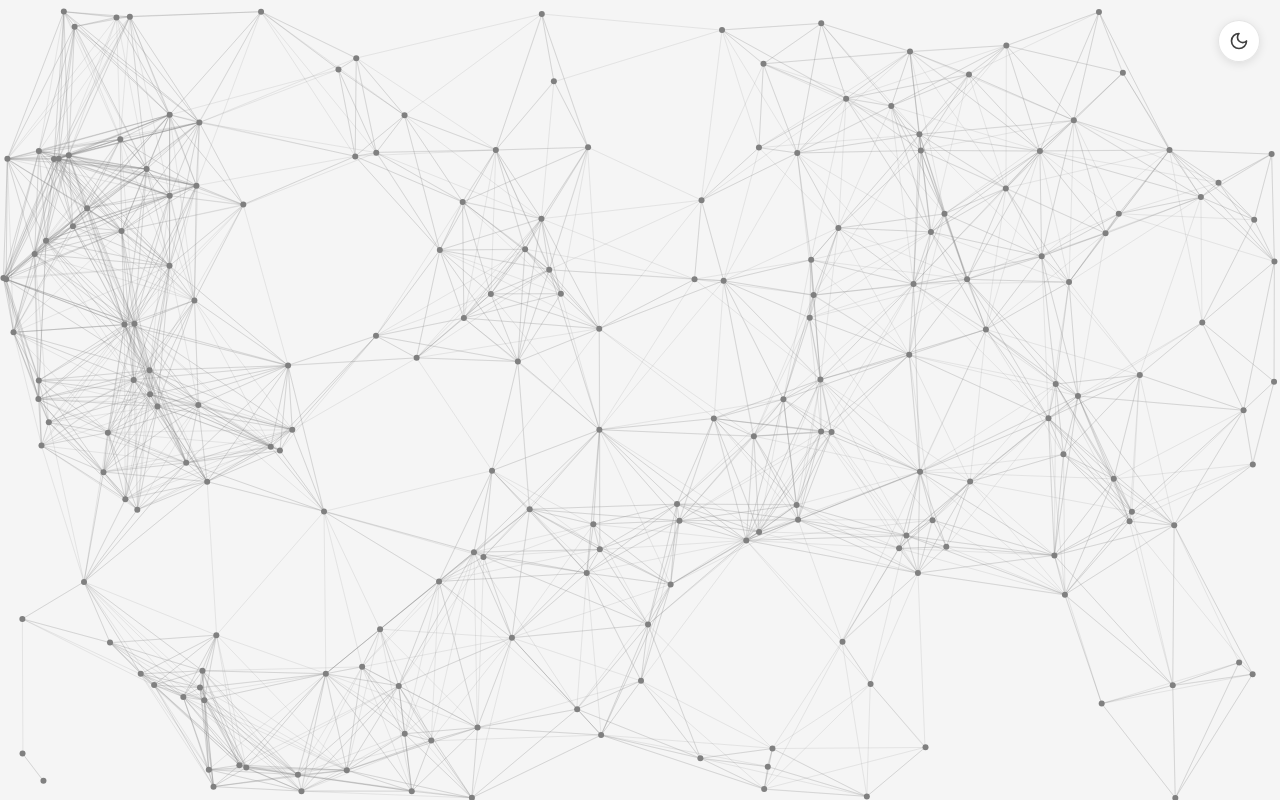
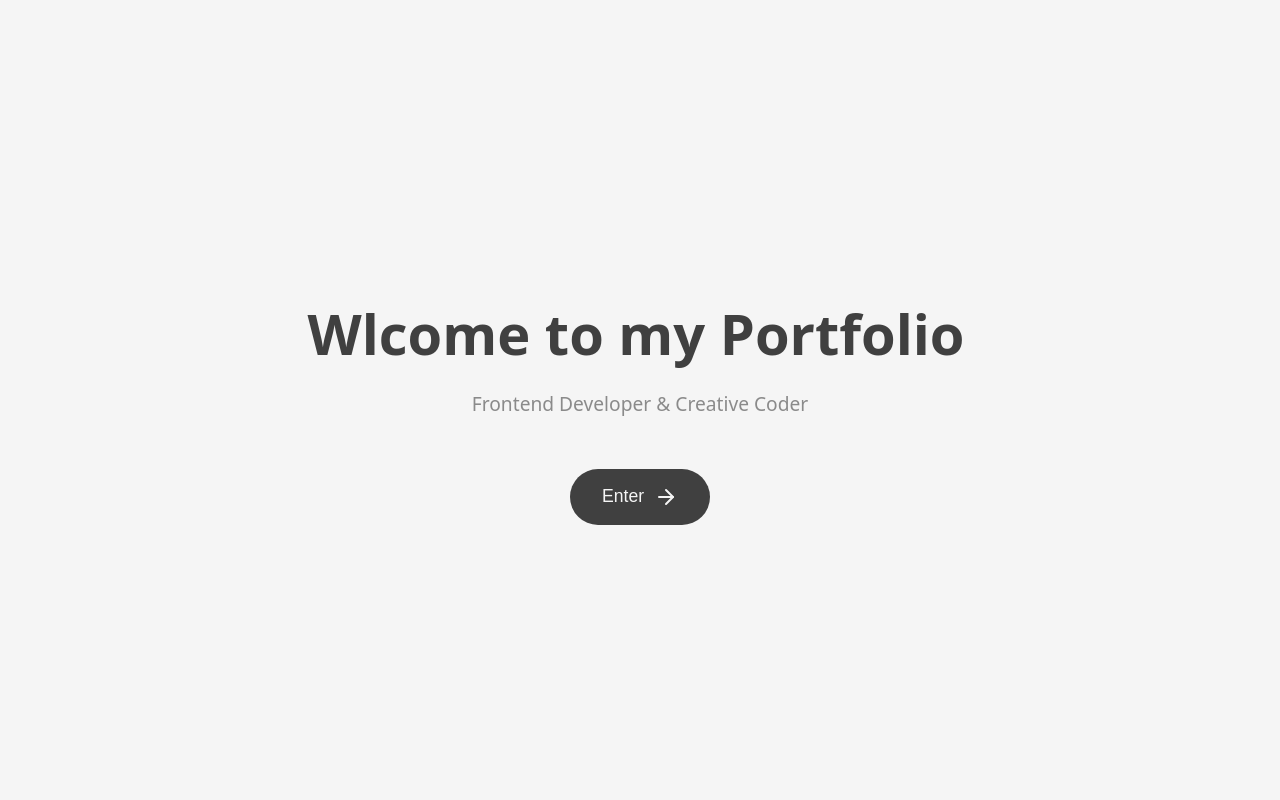
Before and after one commit to dobronx06/my-portfolio, a React (Create React App) app in the folder portfolio1/: page /welcome in a window 1280 px wide. Before the commit this address had no page. Built offline with nearby package versions, Linux system fonts and the light colour scheme.

Commit message:
[add] welcom

```diff
--- a/portfolio1/src/App.css
+++ b/portfolio1/src/App.css
@@ -100,3 +100,17 @@ body, html {
 * {
   transition: background-color 0.3s ease, color 0.3s ease, border-color 0.3s ease, box-shadow 0.3s ease;
 }
+
+.App {
+  min-height: 100vh;
+  position: relative;
+}
+
+.background-container {
+  position: fixed;
+  top: 0;
+  left: 0;
+  width: 100%;
+  height: 100%;
+  z-index: -1;
+}
--- a/portfolio1/src/App.js
+++ b/portfolio1/src/App.js
@@ -1,30 +1,54 @@
 import './App.css';
-import { BrowserRouter as Router, Routes, Route } from 'react-router-dom';
+import React, { useState } from 'react';
+import { BrowserRouter as Router, Routes, Route, Navigate } from 'react-router-dom';
 import Home from './components/pages/Home';
 import Contact from './components/pages/Contact';
 import Resume from './components/pages/Resume';
 import About from './components/pages/About';
 import NetworkAnimation from './components/Background/particleEffect.js';
 import ThemeToggle from './components/Theme/Theme.js';
+import WelcomePage from './components/pages/Welcome.js';
 
 function App() {
+  const [showWelcome, setShowWelcome] = useState(() => {
+    // Check if user has visited before
+    return !localStorage.getItem('hasVisited');
+  });
+
+  const handleEnter = () => {
+    setShowWelcome(false);
+    localStorage.setItem('hasVisited', 'true');
+  };
 
   return (
+    <Router>
       <div className="App">
         <div className="background-container">
           <NetworkAnimation />
         </div>
         <ThemeToggle />
-      <Router>
+
         <Routes>
-          <Route path='/' exact element={<Home />} />
-          <Route path='/contact' exact element={<Contact/>} />
-          <Route path='/about' element={<About />} />
-          <Route path='/resume' element={<Resume />} />
+          {/* Welcome page route */}
+          <Route
+            path="/welcome"
+            element={
+              showWelcome ? (
+                <WelcomePage onEnter={handleEnter} />
+              ) : (
+                <Navigate to="/" replace />
+              )
+            }
+          />
+
+          {/* Other routes */}
+          <Route path='/' element={showWelcome ? <Navigate to="/welcome" replace /> : <Home />} />
+          <Route path='/contact' element={showWelcome ? <Navigate to="/welcome" replace /> : <Contact />} />
+          <Route path='/about' element={showWelcome ? <Navigate to="/welcome" replace /> : <About />} />
+          <Route path='/resume' element={showWelcome ? <Navigate to="/welcome" replace /> : <Resume />} />
         </Routes>
+      </div>
     </Router>
-    </div>
-
   );
 }
 
--- a/portfolio1/src/components/ContactForm/ContactForm.css
+++ b/portfolio1/src/components/ContactForm/ContactForm.css
@@ -91,7 +91,7 @@
 .form-label {
   display: block;
   margin-bottom: 0.5rem;
-  color: var(--color-beige);
+  color: var(--color-white);
   font-weight: 500;
 }
 
--- /dev/null
+++ b/portfolio1/src/components/pages/Welcome.css
@@ -0,0 +1,153 @@
+/* Welcome.css */
+.welcome-container {
+    position: fixed;
+    top: 0;
+    left: 0;
+    width: 100%;
+    height: 100vh;
+    background: var(--color-vert);
+    display: flex;
+    align-items: center;
+    justify-content: center;
+    z-index: 1000;
+    transition: transform 1s cubic-bezier(0.4, 0, 0.2, 1), opacity 1s ease;
+  }
+
+  .welcome-container.exit {
+    transform: translateY(-100%);
+    opacity: 0;
+  }
+
+  .welcome-content {
+    text-align: center;
+    z-index: 2;
+  }
+
+  .welcome-title {
+    font-size: 3.5rem;
+    color: var(--color-beige);
+    margin-bottom: 1rem;
+    position: relative;
+  }
+
+  .typed-text {
+    display: inline-block;
+  }
+
+  .cursor {
+    display: inline-block;
+    width: 3px;
+    height: 1.2em;
+    background: var(--color-beige);
+    margin-left: 5px;
+    animation: blink 1s infinite;
+    vertical-align: middle;
+  }
+
+  .welcome-description {
+    font-size: 1.2rem;
+    color: var(--color-white);
+    margin-bottom: 2rem;
+    opacity: 0.8;
+  }
+
+  .enter-button {
+    padding: 1rem 2rem;
+    border: none;
+    background: var(--color-beige);
+    color: var(--color-vert);
+    border-radius: 50px;
+    font-size: 1.1rem;
+    cursor: pointer;
+    display: flex;
+    align-items: center;
+    gap: 10px;
+    margin: 0 auto;
+    transition: all 0.3s ease;
+  }
+
+  .enter-button:hover {
+    transform: translateY(-3px) scale(1.05);
+    box-shadow: 0 10px 20px rgba(0, 0, 0, 0.1);
+  }
+
+  .arrow-icon {
+    transition: transform 0.3s ease;
+  }
+
+  .enter-button:hover .arrow-icon {
+    transform: translateX(5px);
+  }
+
+  /* Background Animation */
+  .background-animation {
+    position: absolute;
+    width: 100%;
+    height: 100%;
+    overflow: hidden;
+    z-index: 1;
+  }
+
+  .particle {
+    position: absolute;
+    width: 1px;
+    height: 1px;
+    background: var(--color-gris);
+    opacity: 0.3;
+  }
+
+  @keyframes float {
+    0% {
+      transform: translateY(0) rotate(0deg);
+    }
+    100% {
+      transform: translateY(-100vh) rotate(360deg);
+    }
+  }
+
+  .particle {
+    animation: float 20s linear infinite;
+  }
+
+  .particle:nth-child(3n) {
+    width: 2px;
+    height: 2px;
+    animation-duration: 25s;
+  }
+
+  .particle:nth-child(5n) {
+    width: 3px;
+    height: 3px;
+    animation-duration: 30s;
+  }
+
+  @keyframes blink {
+    0%, 100% { opacity: 1; }
+    50% { opacity: 0; }
+  }
+
+  /* Media Queries */
+  @media (max-width: 768px) {
+    .welcome-title {
+      font-size: 2.5rem;
+    }
+
+    .welcome-description {
+      font-size: 1rem;
+    }
+
+    .enter-button {
+      padding: 0.8rem 1.6rem;
+      font-size: 1rem;
+    }
+  }
+
+  @media (max-width: 480px) {
+    .welcome-title {
+      font-size: 2rem;
+    }
+
+    .welcome-content {
+      padding: 0 20px;
+    }
+  }
--- /dev/null
+++ b/portfolio1/src/components/pages/Welcome.js
@@ -0,0 +1,67 @@
+import React, { useState, useEffect } from 'react';
+import { useNavigate } from 'react-router-dom';
+import { ArrowRight } from 'lucide-react';
+import './Welcome.css';
+
+const WelcomePage = ({ onEnter }) => {
+  const [isExiting, setIsExiting] = useState(false);
+  const [typedText, setTypedText] = useState('');
+  const textToType = "Welcome to my Portfolio";
+  const navigate = useNavigate();
+
+  useEffect(() => {
+    let index = 0;
+    const typeText = () => {
+      if (index < textToType.length) {
+        setTypedText(prev => prev + textToType.charAt(index));
+        index++;
+        setTimeout(typeText, 100);
+      }
+    };
+
+    setTimeout(typeText, 500);
+  }, []);
+
+  const handleEnter = () => {
+    setIsExiting(true);
+    onEnter();
+    setTimeout(() => {
+      navigate('/');
+    }, 1000);
+  };
+
+  return (
+    <div className={`welcome-container ${isExiting ? 'exit' : ''}`}>
+      <div className="welcome-content">
+        <h1 className="welcome-title">
+          <span className="typed-text">{typedText}</span>
+          <span className="cursor"></span>
+        </h1>
+
+        <p className="welcome-description">
+          Frontend Developer & Creative Coder
+        </p>
+
+        <button
+          className="enter-button"
+          onClick={handleEnter}
+          style={{
+            opacity: typedText.length === textToType.length ? 0 : 1,
+            transform: typedText.length === textToType.length ? 'translateY(0)' : 'translateY(20px)'
+          }}
+        >
+          Enter
+          <ArrowRight className="arrow-icon" />
+        </button>
+      </div>
+
+      <div className="background-animation">
+        {[...Array(50)].map((_, i) => (
+          <div key={i} className="particle"></div>
+        ))}
+      </div>
+    </div>
+  );
+};
+
+export default WelcomePage;
```
Lines whose indentation alone changed are shown as unchanged.
